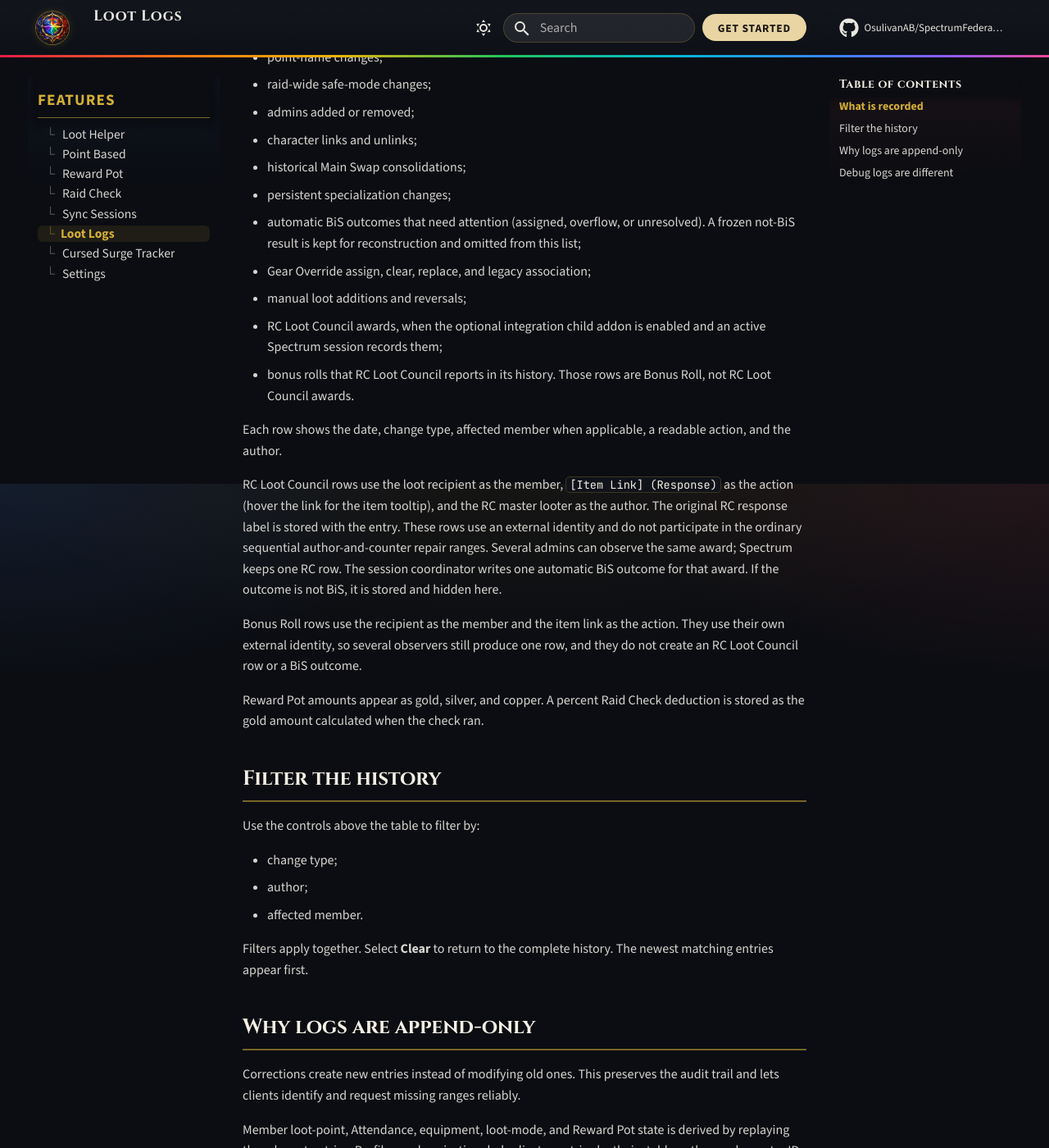
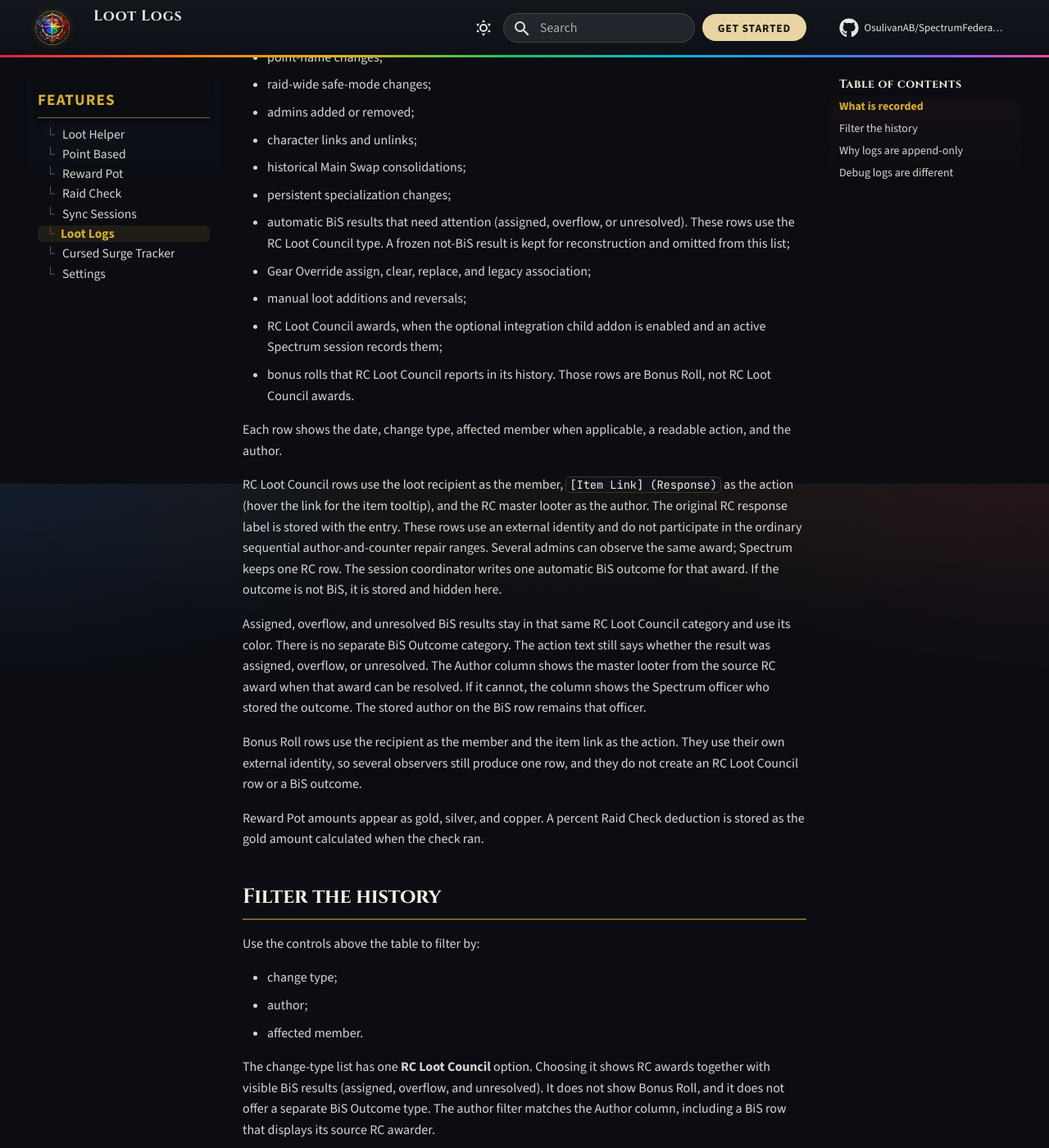
Before and after one commit to OsulivanAB/SpectrumFederation, an MkDocs documentation site: the page built from docs/features/loot-logs.md, in a window 1280 px wide and 1400 px high, scrolled down 810 px. Shown: the whole window at 82% size. Built offline with MkDocs 1.6.1 and Material for MkDocs 9.7.7, drawn with Linux system fonts in a browser that asks for light colours; comment, search, counter and statistics services are not loaded.

Commit message:
Show BiS outcomes under RC Loot Council in Loot Logs
Visible BIS_OUTCOME rows now share the RC Loot Council category, color, and type filter, and display the source award's author when that award resolves. The stored event type and _author stay unchanged, and NOT_BIS remains hidden.

Co-authored-by: anthony.r.bahl <anthony.r.bahl@gmail.com>

```diff
--- a/docs/features/loot-logs.md
+++ b/docs/features/loot-logs.md
@@ -23,7 +23,7 @@ The log includes:
 - character links and unlinks;
 - historical Main Swap consolidations;
 - persistent specialization changes;
-- automatic BiS outcomes that need attention (assigned, overflow, or unresolved). A frozen not-BiS result is kept for reconstruction and omitted from this list;
+- automatic BiS results that need attention (assigned, overflow, or unresolved). These rows use the RC Loot Council type. A frozen not-BiS result is kept for reconstruction and omitted from this list;
 - Gear Override assign, clear, replace, and legacy association;
 - manual loot additions and reversals;
 - RC Loot Council awards, when the optional integration child addon is enabled and an active Spectrum session records them;
@@ -32,6 +32,8 @@ The log includes:
 Each row shows the date, change type, affected member when applicable, a readable action, and the author.
 
 RC Loot Council rows use the loot recipient as the member, `[Item Link] (Response)` as the action (hover the link for the item tooltip), and the RC master looter as the author. The original RC response label is stored with the entry. These rows use an external identity and do not participate in the ordinary sequential author-and-counter repair ranges. Several admins can observe the same award; Spectrum keeps one RC row. The session coordinator writes one automatic BiS outcome for that award. If the outcome is not BiS, it is stored and hidden here.
+
+Assigned, overflow, and unresolved BiS results stay in that same RC Loot Council category and use its color. There is no separate BiS Outcome category. The action text still says whether the result was assigned, overflow, or unresolved. The Author column shows the master looter from the source RC award when that award can be resolved. If it cannot, the column shows the Spectrum officer who stored the outcome. The stored author on the BiS row remains that officer.
 
 Bonus Roll rows use the recipient as the member and the item link as the action. They use their own external identity, so several observers still produce one row, and they do not create an RC Loot Council row or a BiS outcome.
 
@@ -45,6 +47,8 @@ Use the controls above the table to filter by:
 - author;
 - affected member.
 
+The change-type list has one **RC Loot Council** option. Choosing it shows RC awards together with visible BiS results (assigned, overflow, and unresolved). It does not show Bonus Roll, and it does not offer a separate BiS Outcome type. The author filter matches the Author column, including a BiS row that displays its source RC awarder.
+
 Filters apply together. Select **Clear** to return to the complete history. The newest matching entries appear first.
 
 ## Why logs are append-only
```
Also changed, not shown: .cursor/skills/beta-pr-readiness/SKILL.md (+1 -0 lines), AGENTS.md (+2 -0 lines), SpectrumFederation/AGENTS.md (+1 -0 lines), docs/development/loot-helper/index.md (+1 -1 lines), docs/development/rc-loot-council-integration.md (+1 -1 lines), 9 other files.
